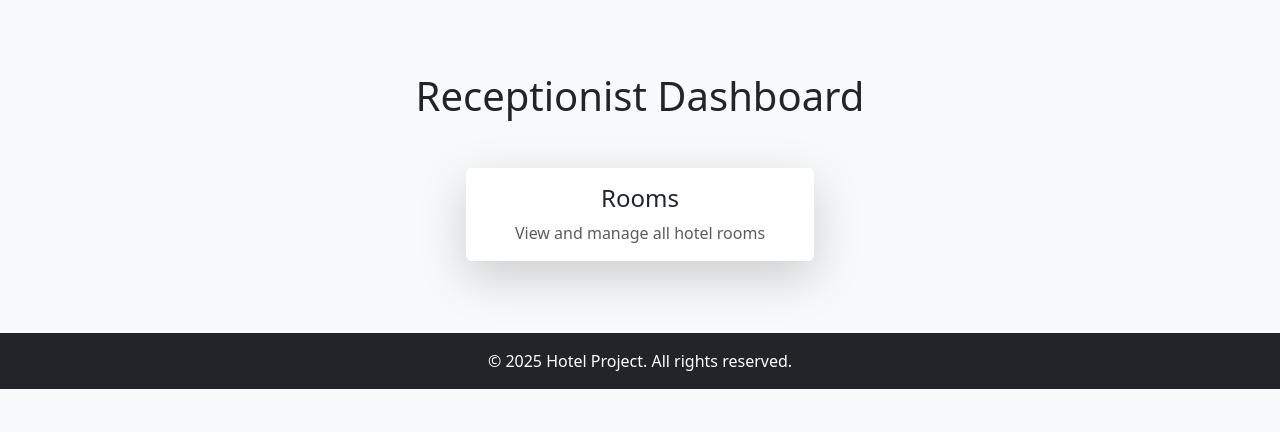
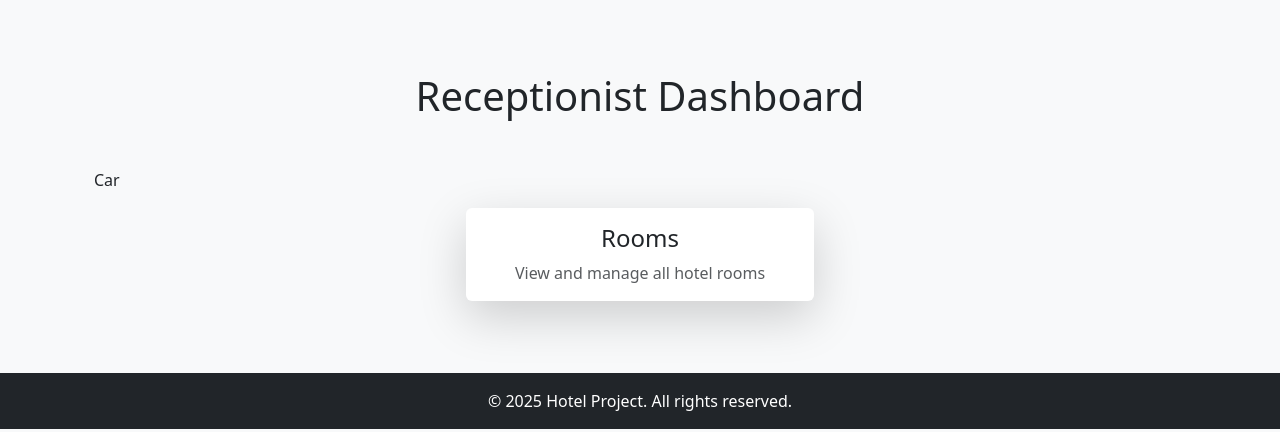
Before and after one commit to nlekkerman/hotel-porter, a Django app: template porterproject/home/templates/home/index.html in a window 1280 px wide. Shown: the part 56-488 px from the top of the page. Run offline with Django 5.2, Linux system fonts and the light colour scheme; the template is opened without the code that fills it, so the values that code supplies are empty.

Commit message:
Adjustment for heroku

```diff
--- a/porterproject/home/templates/home/index.html
+++ b/porterproject/home/templates/home/index.html
@@ -7,6 +7,7 @@
     <h1 class="text-center mb-5">Receptionist Dashboard</h1>
 
     <div class="row justify-content-center">
+        <p class="car">Car</p>
         <!-- Room Card -->
         <div class="col-md-4">
             <a href="{% url 'room:room_list' %}" class="text-decoration-none">
```
